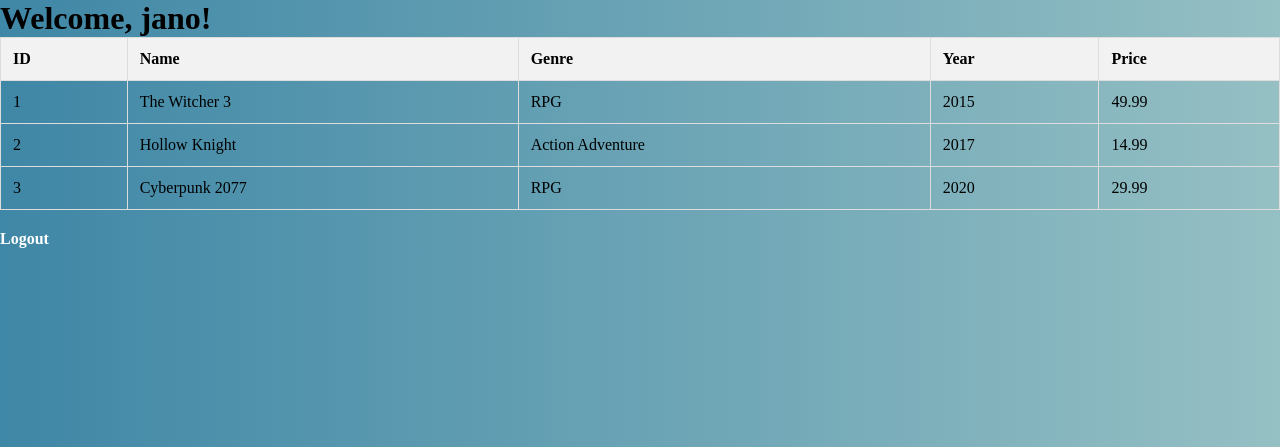
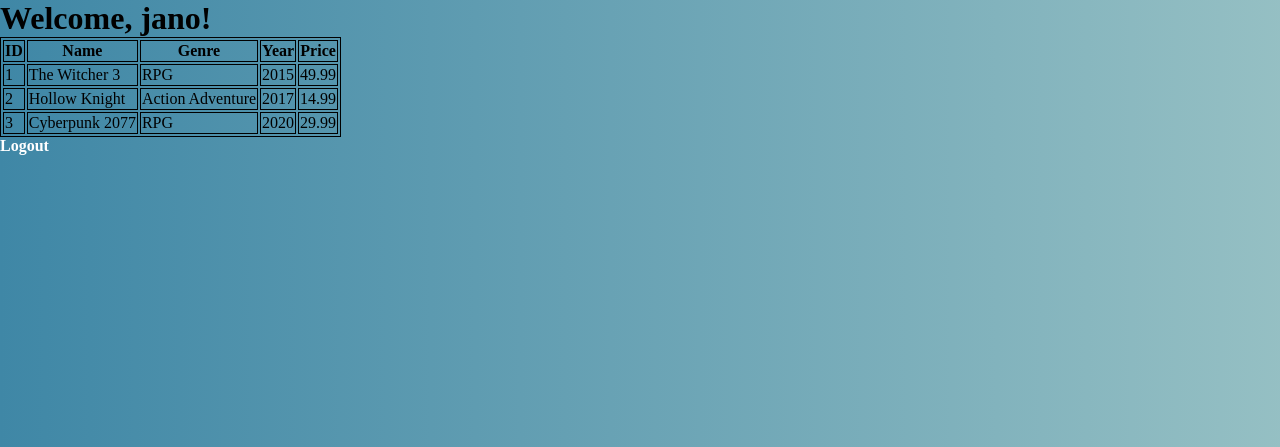
Before and after one commit to MilaNn7/LoginForm, a PHP site: page /welcome.php in a window 1280 px wide. Shown: the top 447 px of the page. Run offline with PHP 8.4, Linux system fonts and the light colour scheme; a user stored in the database is signed in; data comes from the database, SQL or seed files in the repository.

Commit message:
welcome.css

```diff
--- a/welcome.css
+++ b/welcome.css
@@ -27,18 +27,6 @@
 span {
     text-decoration: underline;
 }
-table {
-    width: 100%;
-    border-collapse: collapse;
-    margin-bottom: 20px;
+table, th, td {
+  border: 1px solid;
 }
-
-table th, table td {
-    border: 1px solid #ddd;
-    padding: 12px;
-    text-align: left;
-}
-
-table th {
-    background-color: #f2f2f2;
-}
```
